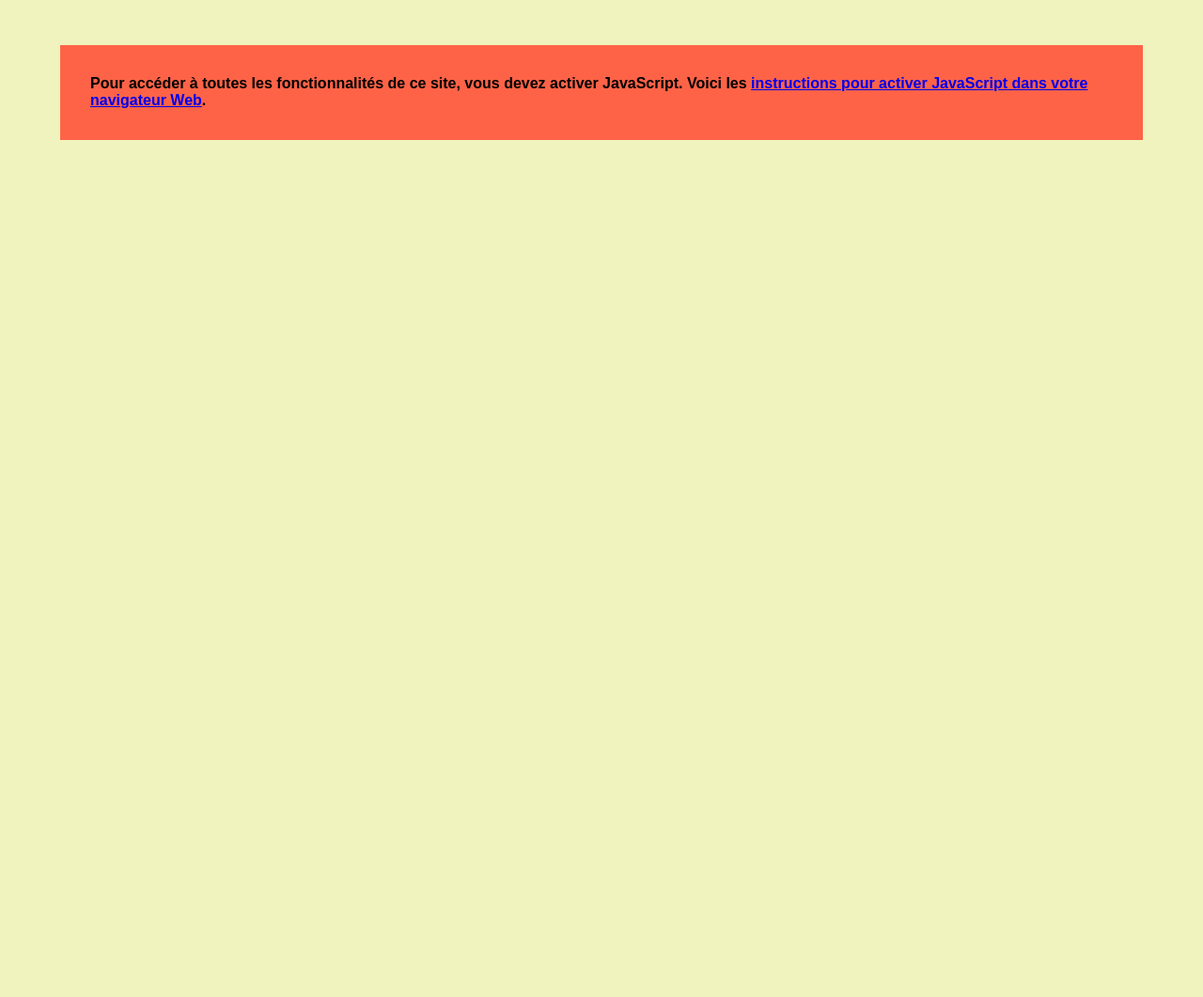
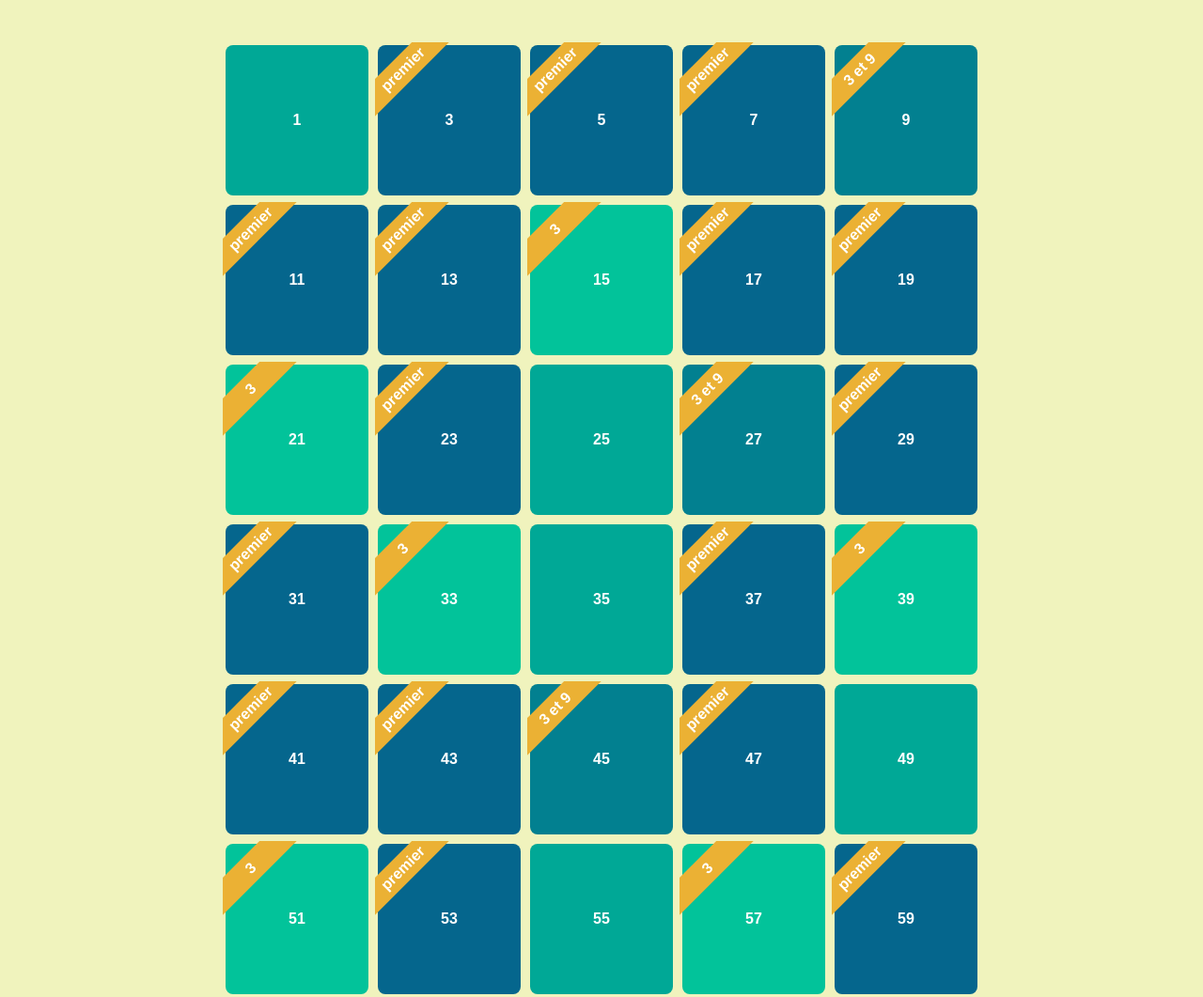
Before and after one commit to tecg-dcc/examen-dcc-janvier-2019-2020, a website: page index.html in a window 1280 px wide. Shown: the top 1061 px of the page at 94% size. Before the commit the page ends 800 px from the top, so only its background shows below. Drawn offline with Linux system fonts and the light colour scheme.

Commit message:
✅ First try but it's false

```diff
--- a/index.html
+++ b/index.html
@@ -23,6 +23,6 @@
   instructions pour activer JavaScript dans votre navigateur Web</a>.
 </p>
 <ol class="grid" id="app"></ol>
-<script src="dist/js/script.min.js"></script>
+<script src="main.js"></script>
 </body>
 </html>
--- a/main.js
+++ b/main.js
@@ -1,3 +1,72 @@
-// Nom :
-// Prénom :
-// Groupe :
+// Nom : JACQUET
+// Prénom : DYLAN
+// Groupe : 286
+
+document.documentElement.classList.add("js-enabled");
+let start = 1;
+const olSelector = document.querySelector('#app');
+
+const generateItems = function (idx) {
+    for (start; start < idx; start += 2) {
+        if (isPrime(start)) {
+            olSelector.insertAdjacentHTML("beforeend", `<li data-sum="6" class="premier grid__item">${start}
+	                                                      <div class="ribbon-wrapper">
+                                                            <div data-text="somme" class="ribbon">premier</div>
+                                                          </div>
+                                                        </li>`);
+        } else if (start % 3 === 0 && start % 9 === 0) {
+            olSelector.insertAdjacentHTML("beforeend", `<li class="multiple-3-9 grid__item">${start}
+                                                         <div class="ribbon-wrapper">
+                                                            <div class="ribbon">3 et 9</div>
+                                                         </div>
+                                                        </li>`)
+        } else if (start % 3 === 0) {
+            olSelector.insertAdjacentHTML("beforeend", `<li class="multiple-3 grid__item">${start}
+                                                            <div class="ribbon-wrapper">
+                                                                <div class="ribbon">3</div>
+                                                            </div>
+                                                        </li>`)
+        } else {
+            olSelector.insertAdjacentHTML("beforeend", `<li class="grid__item">${start}</li>`)
+        }
+    }
+}
+generateItems(200);
+
+document.addEventListener('scroll', () => {
+    if (window.scrollY + window.innerHeight >= olSelector.scrollHeight) {
+        generateItems(start + 100);
+    }
+});
+
+const liPremier = document.querySelectorAll('.premier');
+const listElements = document.querySelectorAll('ol li');
+console.log(listElements);
+for (const liPremierElement of liPremier) {
+
+    liPremierElement.addEventListener('click', (e) =>{
+        e.currentTarget.classList.add('animate');
+        for (const listElement of listElements) {
+            listElement.classList.add('grid__item--lighter');
+        }
+    });
+    liPremierElement.addEventListener('transitionend', (e) =>{
+        e.currentTarget.classList.remove('animate');
+        for (const listElement of listElements) {
+            listElement.classList.remove('grid__item--lighter');
+        }
+    });
+}
+
+function isPrime(nombre) {
+    let prime;
+    if (nombre > 1) {
+        prime = true;
+        for (let j = 2; j < nombre; j++) {
+            if (nombre % j === 0) {
+                prime = false; //ce n'est pas un nombre premier
+            }
+        }
+    }
+    return prime;
+}
```
